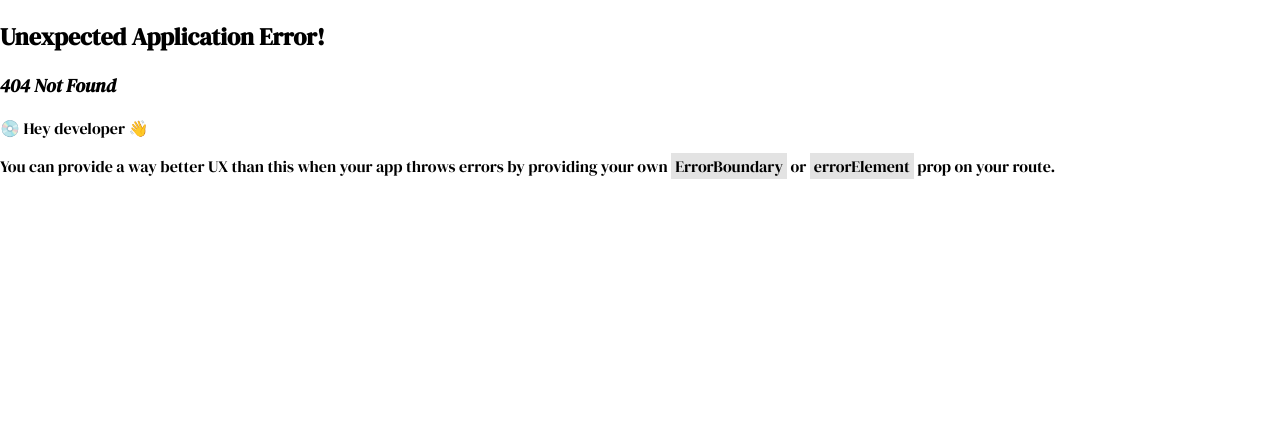
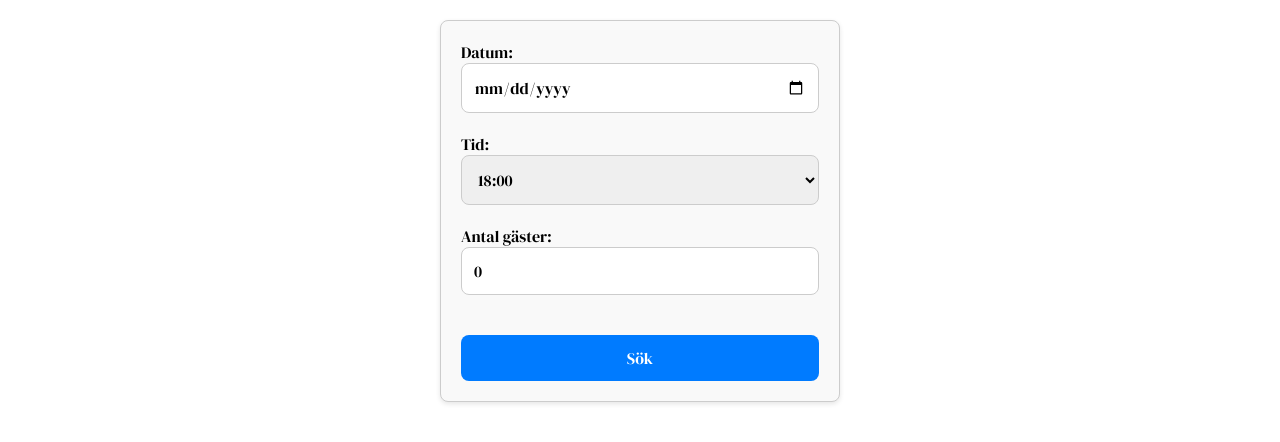
Before and after one commit to Medieinstitutet/the-restaurant-bella-napoli, a React (Vite) app: page /bookingForm in a window 1280 px wide. Before the commit this address had no page. Shown: the top 442 px of the page. Built offline with nearby package versions, Linux system fonts and the light colour scheme; no server answers.

Commit message:
Added functionality to allow users to search for available tables and create bookings

```diff
--- a/src/components/BookingCreate.tsx
+++ b/src/components/BookingCreate.tsx
@@ -0,0 +1,185 @@
+import React, { useState, useEffect } from "react";
+import axios from "axios";
+import "../styles/_bookingCreate.scss";
+import { IBooking } from "../models/IBooking";
+
+export const BookingForm = () => {
+  const [date, setDate] = useState("");
+  const [time, setTime] = useState("18:00");
+  const [numberOfGuests, setNumberOfGuests] = useState(0);
+  const [bookings, setBookings] = useState<IBooking[]>([]);
+  const [name, setName] = useState("");
+  const [lastname, setLastname] = useState("");
+  const [email, setEmail] = useState("");
+  const [phone, setPhone] = useState("");
+  const [showBookingForm, setShowBookingForm] = useState(false);
+
+  const TotalTables = 15;
+
+  const restaurantId = import.meta.env.VITE_REST_ID;
+
+  useEffect(() => {
+    const customFetch = async () => {
+      try {
+        const response = await axios.get<IBooking[]>(
+          `https://school-restaurant-api.azurewebsites.net/booking/restaurant/${restaurantId}`
+        );
+        setBookings(response.data);
+      } catch (error) {
+        console.error("Error fetching bookings:", error);
+      }
+    };
+    customFetch();
+  }, [restaurantId]);
+
+  const handleSubmit = async (e: React.FormEvent<HTMLFormElement>) => {
+    e.preventDefault();
+
+    const matchingBookings = bookings.filter(
+      (booking: IBooking) => booking.date === date && booking.time === time
+    );
+
+    const totalBookings = matchingBookings.length;
+
+    if (totalBookings < TotalTables) {
+      try {
+        const response = await axios.post(
+          "https://school-restaurant-api.azurewebsites.net/booking/create",
+          {
+            restaurantId: restaurantId,
+            date,
+            time,
+            numberOfGuests,
+            customer: {
+              name,
+              lastname,
+              email,
+              phone,
+            },
+          }
+        );
+        console.log(response.data);
+        alert("Bokning skapad för " + date + " " + time);
+      } catch (error) {
+        console.error("Error creating booking:", error);
+        alert("Något gick fel, dubbelkolla uppgifterna ");
+      }
+    } else {
+      alert("Det finns tyvärr inga lediga bord på denna tidpunkt.");
+    }
+  };
+
+  const handleSearch = () => {
+    const matchingBookings = bookings.filter(
+      (booking: IBooking) => booking.date === date && booking.time === time
+    );
+    const totalBookings = matchingBookings.length;
+
+    if (totalBookings < TotalTables) {
+      setShowBookingForm(true);
+    } else {
+      alert("Det finns tyvärr inga lediga bord på denna tidpunkt.");
+    }
+  };
+
+  const dateNow = new Date();
+  const currentDate = `${dateNow.getFullYear()}-${
+    dateNow.getMonth() + 1
+  }-${dateNow.getDate()}`;
+
+  return (
+    <div className="booking-form">
+      <label htmlFor="date">Datum:</label>
+      <input
+        type="date"
+        id="date"
+        value={date}
+        min={currentDate}
+        required
+        onChange={(e) => setDate(e.target.value)}
+        className="booking-form__input"
+      />
+
+      <label htmlFor="time">Tid:</label>
+      <select
+        id="time"
+        value={time}
+        onChange={(e) => setTime(e.target.value)}
+        className="booking-form__input"
+        required
+      >
+        <option value="18:00">18:00</option>
+        <option value="21:00">21:00</option>
+      </select>
+
+      <label htmlFor="numberOfGuests">Antal gäster:</label>
+      <input
+        type="number"
+        id="numberOfGuests"
+        min="1"
+        max="6"
+        required
+        value={numberOfGuests}
+        onChange={(e) => setNumberOfGuests(Number(e.target.value))}
+        className="booking-form__input"
+      />
+
+      <button className="booking-form__btn" onClick={handleSearch}>
+        Sök
+      </button>
+      {showBookingForm && (
+        <form className="booking-form__form" onSubmit={handleSubmit}>
+          <h2 className="booking-form__h2">
+            Bokning för {date} kl {time}
+          </h2>
+          <label htmlFor="name">Namn:</label>
+          <input
+            type="text"
+            id="name"
+            value={name}
+            onChange={(e) => setName(e.target.value)}
+            required
+            className="booking-form__input"
+          />
+
+          <label htmlFor="lastname">Efternamn:</label>
+          <input
+            type="text"
+            id="lastname"
+            value={lastname}
+            onChange={(e) => setLastname(e.target.value)}
+            required
+            className="booking-form__input"
+          />
+
+          <label htmlFor="email">E-post:</label>
+          <input
+            type="email"
+            id="email"
+            value={email}
+            onChange={(e) => setEmail(e.target.value)}
+            required
+            className="booking-form__input"
+          />
+
+          <label htmlFor="phone">Telefonnummer:</label>
+          <input
+            type="tel"
+            id="phone"
+            value={phone}
+            onChange={(e) => setPhone(e.target.value)}
+            required
+            className="booking-form__input"
+            pattern="[0-9]{3}[0-9]{3}[0-9]{4}"
+            placeholder="XXXXXXXXXX"
+          />
+          <button type="submit" className="booking-form__btn">
+            Skapa bokning
+          </button>
+        </form>
+      )}
+    </div>
+  );
+};
+
+export default BookingForm;
--- a/src/pages/Bookingpage.tsx
+++ b/src/pages/Bookingpage.tsx
@@ -13,7 +13,6 @@ export const Bookingpage = () => {
           <NavLink to={"book-on-date"}>Datum</NavLink>
           <NavLink to={"book-on-time"}>Tid</NavLink>
         </nav>
-
         <div className="form-container">
           <Outlet></Outlet>
         </div>
--- a/src/pages/Landingpage.tsx
+++ b/src/pages/Landingpage.tsx
@@ -1,11 +1,15 @@
-import { NavLink } from "react-router-dom";
+import { Link, NavLink } from "react-router-dom";
 import "../styles/_Landingpage.scss";
 
 export const Landingpage = () => {
   return (
     <div className="landingpage-background">
       <header>
+
         <ul>
+        <li>
+            <Link to={"/bookingForm"}>Boka bord Test</Link>
+          </li>
           <li>
             <NavLink to={"booking/book-number-of-guests"}>Boka bord</NavLink>
           </li>
--- /dev/null
+++ b/src/styles/_bookingCreate.scss
@@ -0,0 +1,57 @@
+.booking-form {
+    max-width: 400px;
+    margin: 0 auto;
+    padding: 20px;
+    border: 1px solid hsl(0, 0%, 80%);
+    border-radius: 8px;
+    box-shadow: 0 2px 5px rgba(0, 0, 0, 0.1);
+    margin-top: 20px;
+    margin-bottom: 20px;
+    background-color: #f9f9f9;
+}
+
+.booking-form__input {
+    width: 100%;
+    padding: 12px;
+    margin-bottom: 20px;
+    font-size: 16px;
+    border: 1px solid #ccc;
+    border-radius: 8px;
+    box-sizing: border-box;
+}
+
+.booking-form__btn {
+    width: 100%;
+    padding: 12px;
+    margin-top: 20px;
+    font-size: 16px;
+    color: #fff;
+    background-color: #007bff;
+    border: none;
+    border-radius: 8px;
+    cursor: pointer;
+    transition: background-color 0.3s ease;
+}
+
+.booking-form__btn:hover {
+    background-color: #0056b3;
+}
+
+.booking-form__form {
+    display: flex;
+    flex-direction: column;
+}
+
+.booking-form__h2 {
+    margin-top: 0;
+}
+
+.booking-form__form label {
+    font-weight: bold;
+}
+
+@media screen and (max-width: 600px) {
+    .booking-form {
+        padding: 15px;
+    }
+}
```
Also changed, not shown: src/Router.tsx (+8 -2 lines).
